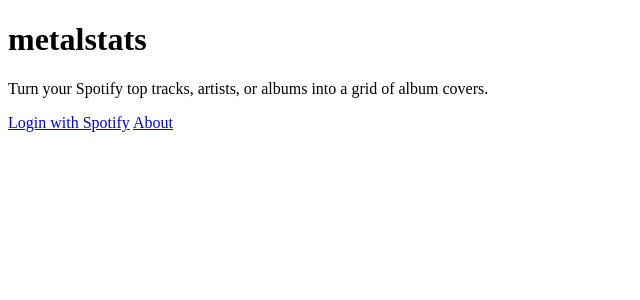
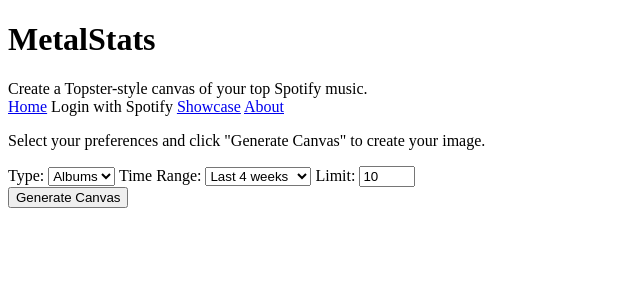
Before and after one commit to beucismis/metalstats, a FastAPI app: page / in a window 1280 px wide. Shown: the top 300 px of the page, without its empty margins (0-640 px from the left). Run offline with FastAPI, Linux system fonts and the light colour scheme; some libraries are stand-ins or nearby versions.

Commit message:
Update template

```diff
--- /dev/null
+++ b/src/metalstats/templates/base.html
@@ -0,0 +1,30 @@
+<!DOCTYPE html>
+<html lang="tr">
+    <head>
+        <meta charset="UTF-8" />
+        <meta name="viewport" content="width=device-width, initial-scale=1" />
+        <link rel="stylesheet" href="{{ url_for('static', path='style.css') }}" />
+        <link rel="icon" href="{{ url_for('static', path='favicon.png') }}" />
+        <title>
+            {% block title %}{% endblock %}
+        </title>
+    </head>
+    <body>
+        <header>
+            <h1 class="title">MetalStats</h1>
+            <div class="description">Create a Topster-style canvas of your top Spotify music.</div>
+            <nav>
+                <a href="{{ url_for("home_sweet_home") }}">Home</a>
+                <a id="auth-status">Login with Spotify</a>
+                <a href="{{ url_for("showcase") }}">Showcase</a>
+                <a href="{{ url_for("about") }}">About</a>
+            </nav>
+        </header>
+        <main>
+            {% block main %}{% endblock %}
+        </main>
+        <footer>
+        </footer>
+        <script src="{{ url_for('static', path='script.js') }}" defer></script>
+    </body>
+</html>
--- a/src/metalstats/templates/index.html
+++ b/src/metalstats/templates/index.html
@@ -1,21 +1,13 @@
-<!DOCTYPE html>
-<html lang="en">
-<head>
-    <meta charset="UTF-8">
-    <meta name="viewport" content="width=device-width, initial-scale=1.0">
-    <title>metalstats - Create a grid of your top Spotify albums</title>
-    <link rel="stylesheet" href="/static/style.css">
-</head>
-<body>
-    <h1>metalstats</h1>
-    <p>Turn your Spotify top tracks, artists, or albums into a grid of album covers.</p>
-    <div>
-        <a id="auth-status"></a>
-        <a href="/">About</a>
+{% extends "base.html" %}
+{% block title %}MetalStats - Create a Topster-style canvas of your top Spotify music{% endblock %}
+{% block main %}
+    <div class="container">
+        <div id="login-prompt" style="display: none; margin-top: 1rem; margin-bottom: 1rem;">
+            <p>You need to login first to create a canvas.</p>
         </div>
-    <div id="grid-generator">
-        <p>Select your preferences and click "Generate Grid" to create your image.</p>
-        <form id="grid-form">
+        <div id="canvas-generator">
+        <p>Select your preferences and click "Generate Canvas" to create your image.</p>
+            <form id="canvas-form">
                 <label for="type">Type:</label>
                 <select name="type" id="type">
                     <option value="albums">Albums</option>
@@ -30,52 +22,16 @@
                 </select>
                 <label for="limit">Limit:</label>
                 <input type="number" name="limit" id="limit" value="10" min="1" max="50">
-            <button type="submit">Generate Grid</button>
+                <br/>
+                <button class="action-button" type="submit">Generate Canvas</button>
             </form>
-        <div id="grid-container"></div>
+            <div id="canvas-container"></div>
+            <div id="share-controls" style="display: none; margin-top: 1rem;">
+                <input type="checkbox" id="anonymous-share">
+                <label for="anonymous-share">Anonymously</label>
+                </br>
+                <button type="button" id="share-button" class="action-button" style="margin-left: 10px;">Share to Showcase</button>
+                <p id="share-status"></p>
             </div>
-    <script>
-        fetch('/auth-status')
-            .then(response => response.json())
-            .then(data => {
-                const authStatusDiv = document.getElementById('auth-status');
-                const gridGeneratorDiv = document.getElementById('grid-generator');
-                if (data.logged_in) {
-                    authStatusDiv.innerHTML = `<a href="/logout">Logout</a>`;
-                    gridGeneratorDiv.style.display = 'block';
-                } else {
-                    authStatusDiv.innerHTML = '<a href="/login">Login with Spotify</a>';
-                    gridGeneratorDiv.style.display = 'none';
-                }
-            });
-
-        document.getElementById('grid-form').addEventListener('submit', function(event) {
-            event.preventDefault();
-            const form = event.target;
-            const type = form.type.value;
-            const time_range = form.time_range.value;
-            const limit = form.limit.value;
-            const gridContainer = document.getElementById('grid-container');
-            gridContainer.innerHTML = '<div class="loader"></div>';
-
-            const url = `/top-grid?type=${type}&time_range=${time_range}&limit=${limit}`;
-
-            fetch(url)
-                .then(response => {
-                    if (response.ok) {
-                        return response.blob();
-                    }
-                    throw new Error('Failed to generate grid. Please try again.');
-                })
-                .then(blob => {
-                    const imageUrl = URL.createObjectURL(blob);
-                    gridContainer.innerHTML = `<img src="${imageUrl}" alt="Top Grid">`;
-                })
-                .catch(error => {
-                    gridContainer.innerHTML = `<p style="color: red;">${error.message}</p>`;
-                });
-        });
-    </script>
-    <script defer data-domain="metalstats.beucismis.org" src="https://vince.beucismis.org/js/script.js"></script>
-</body>
-</html>
+</div>
+{% endblock %}
```
Also changed, not shown: src/metalstats/templates/about.html (added, +23 -0 lines), src/metalstats/templates/po-tos.html (added, +31 -0 lines), src/metalstats/templates/showcase.html (added, +10 -0 lines). Lines whose indentation alone changed are shown as unchanged.
